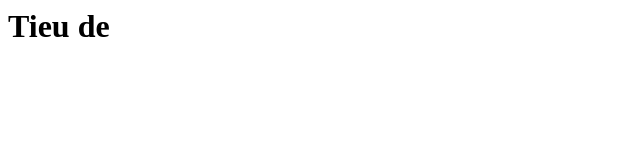
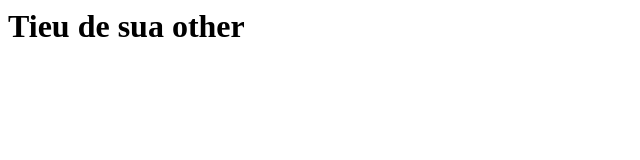
Before and after one commit to tuananhhust/learngit2, a plain HTML site: page index.html in a window 1280 px wide. Shown: the whole page, without its empty margins (0-640 px from the left). Drawn offline with Linux system fonts and the light colour scheme.

Commit message:
Update index.html

```diff
--- a/index.html
+++ b/index.html
@@ -1 +1 @@
-<h1>Tieu de </h1>
+<h1>Tieu de sua other </h1>
```
